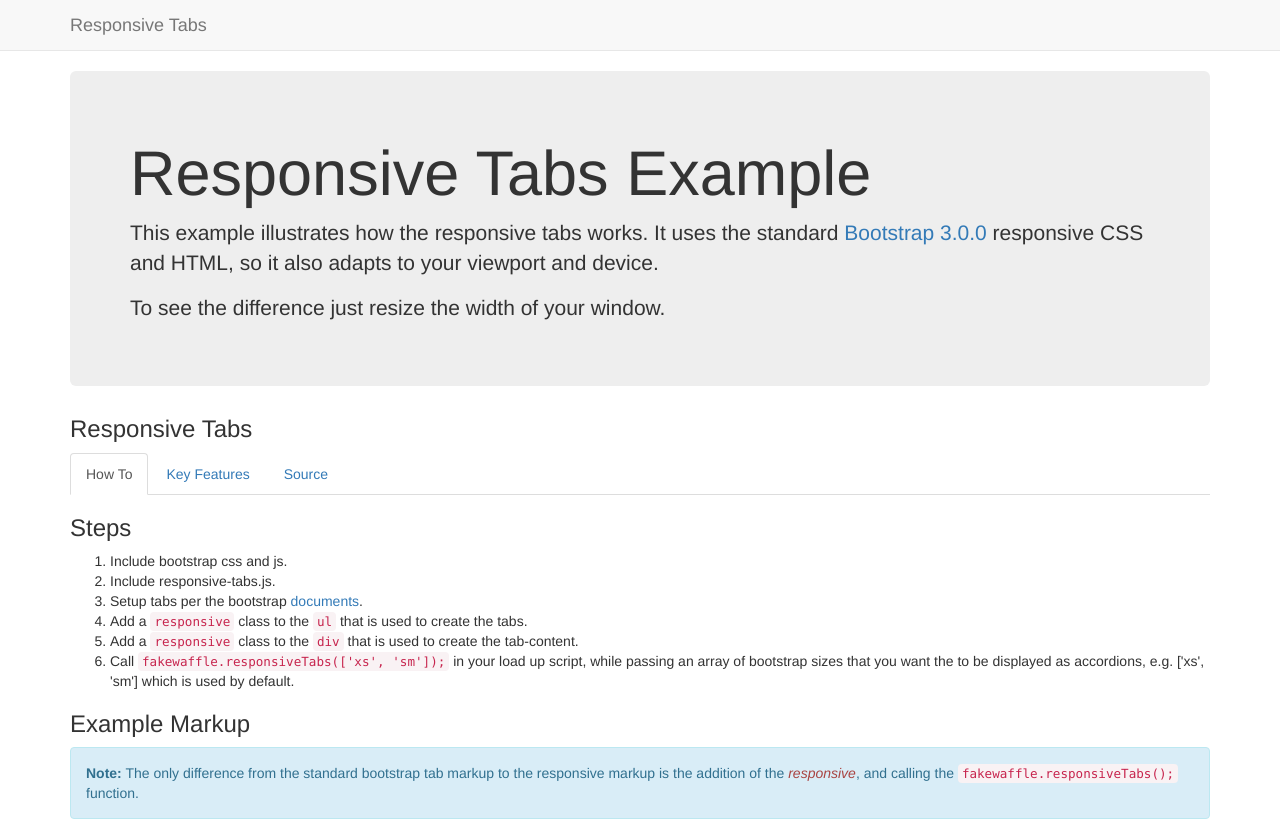
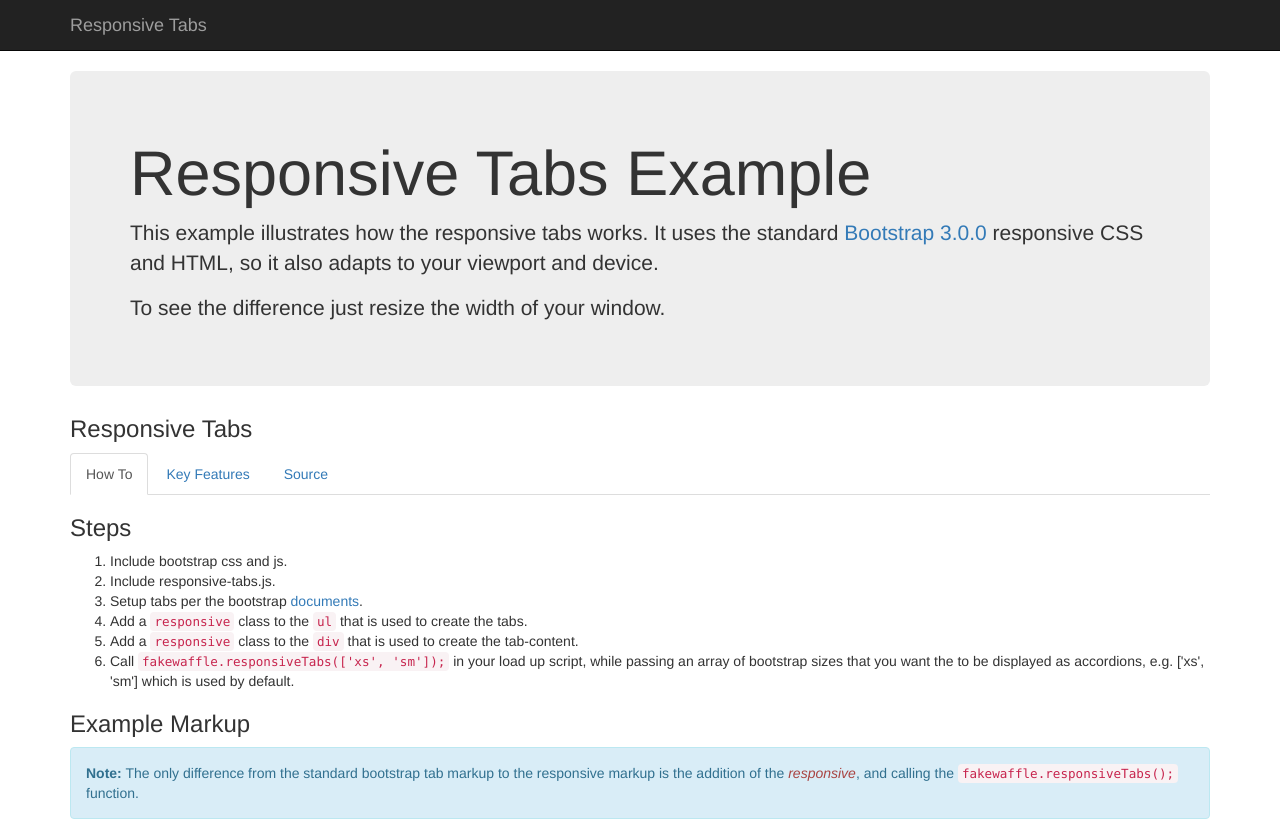
Before and after one commit to openam/bootstrap-responsive-tabs, a plain HTML site: page index.html in a window 1280 px wide. Shown: the top 822 px of the page. Drawn offline with nearby package versions, Linux system fonts and the light colour scheme.

Commit message:
changed demo header

```diff
--- a/index.html
+++ b/index.html
@@ -6,7 +6,7 @@
   <body>
 
     <!-- Static navbar -->
-    <div class="navbar navbar-default navbar-static-top">
+    <div class="navbar navbar-inverse navbar-static-top">
       <div class="container">
         <div class="navbar-header">
           <a class="navbar-brand" href="#">Responsive Tabs</a>
```
